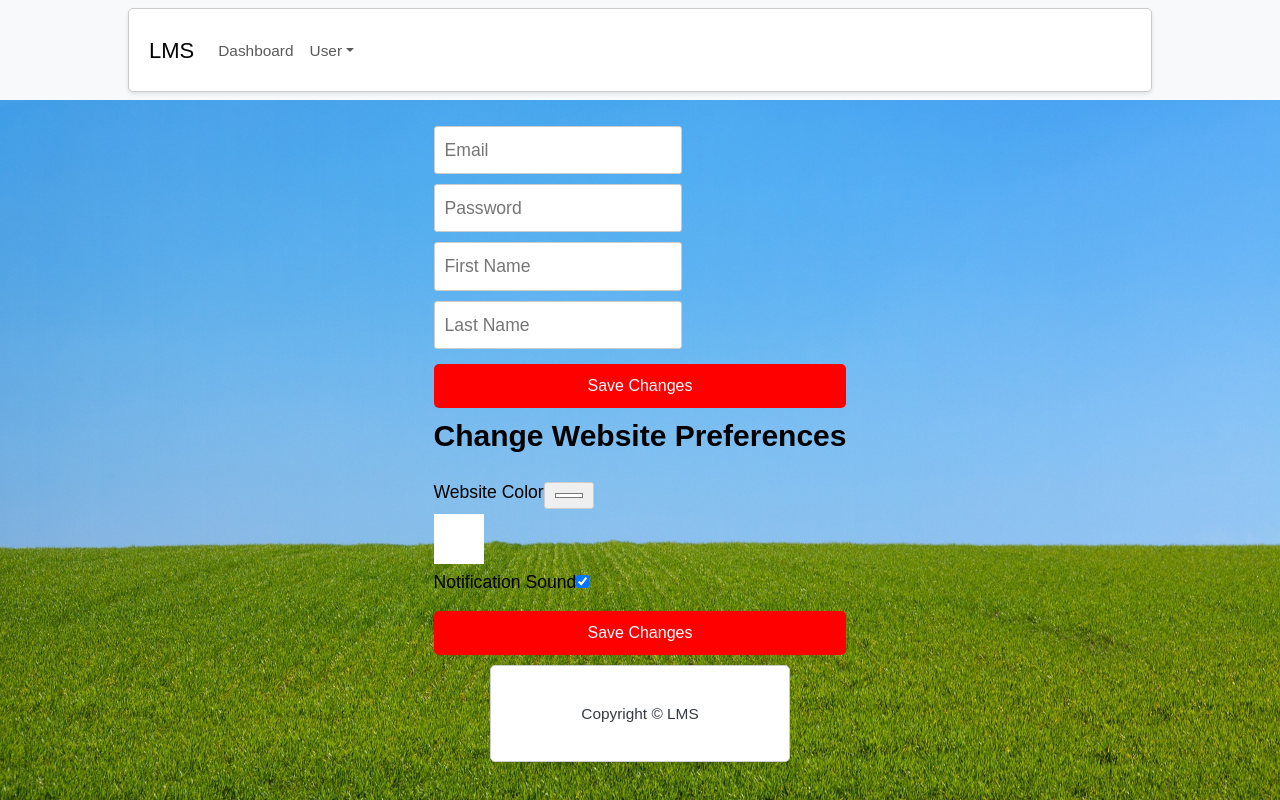
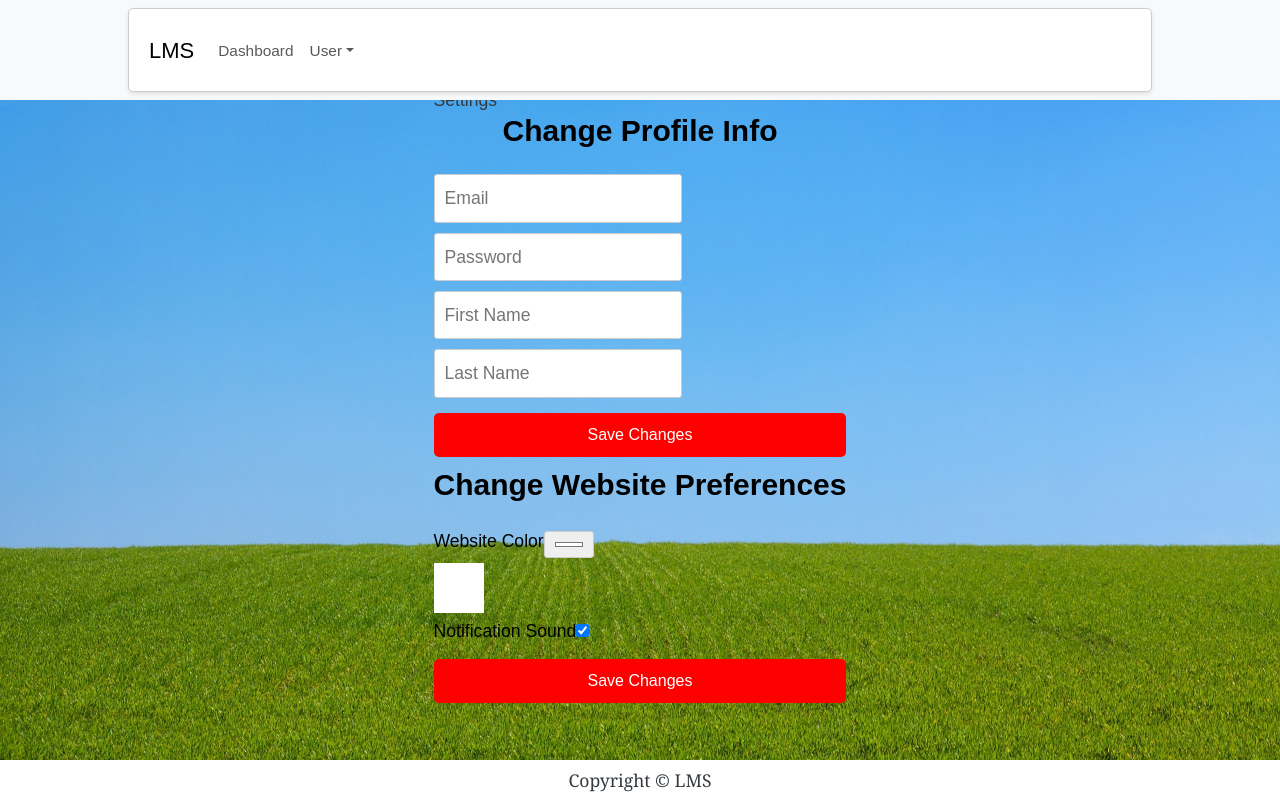
Before and after one commit to WSU-4110/LearningManagementSystem, a React (Create React App) app in the folder frontend/: page /settings in a window 1280 px wide. Built offline with nearby package versions, Linux system fonts and the light colour scheme; the HTML template or start-up script is replaced by a standard one.

Commit message:
Rework footer
Deleted old footer completely and reworked it into my own version without bootstrap-react. It is aboslutely aligned at the bottom

```diff
--- a/frontend/src/components/Footer/Footer.component.js
+++ b/frontend/src/components/Footer/Footer.component.js
@@ -1,25 +1,13 @@
 import React from 'react';
-import Col from 'react-bootstrap/esm/Col';
-import Container from 'react-bootstrap/esm/Container';
-import Row from 'react-bootstrap/Row';
+import '../../css/footer.css';
 
 const Footer = () => {
   return (
-    <footer
-      style={{
-        width: "100%",
-        position: "relative",
-        bottom: 0,
-        display: "flex",
-        justifyContent: "center",
-      }}
-    >
-      <Container>
-        <Row>
-          <Col className='text-center py-3'>Copyright &copy; LMS</Col>
-        </Row>
-      </Container>
-    </footer>
+    <>
+      <div className="footer">
+        <p className=''>Copyright &copy; LMS</p>
+      </div>
+    </>
   )
 }
 
--- /dev/null
+++ b/frontend/src/css/footer.css
@@ -0,0 +1,16 @@
+.footer {
+    background-color: white;
+    width: 100%;
+    display: flex;
+    align-items: center;
+    justify-content: center;
+    position: absolute;
+    bottom: 0;
+    left: 0;
+    width: 100%;
+    height: 2.5rem;
+}
+
+.footer > p {
+    margin-top: .9em;
+}
```
